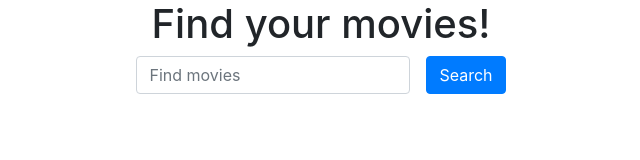
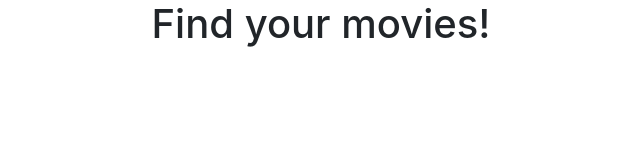
Before and after one commit to andrerferrer/movies-api-605, a website built with webpack: page index.html in a window 1280 px wide. Shown: the whole page, without its empty margins (319-959 px from the left). Built offline with nearby package versions, Linux system fonts and the light colour scheme.

Commit message:
Comment the form out

```diff
--- a/index.html
+++ b/index.html
@@ -12,10 +12,10 @@
 
       <h1 class="text-center">Find your movies!</h1>
 
-      <form id="search-movies" class="form-inline">
+      <!-- <form id="search-movies" class="form-inline">
         <input id="keyword" type="text" class="form-control ml-auto mr-2" placeholder="Find movies">
         <input type="submit" class="btn btn-primary mr-auto ml-2" value="Search">
-      </form>
+      </form> -->
 
       <ul id="results" class="list-inline"></ul>
 
```
